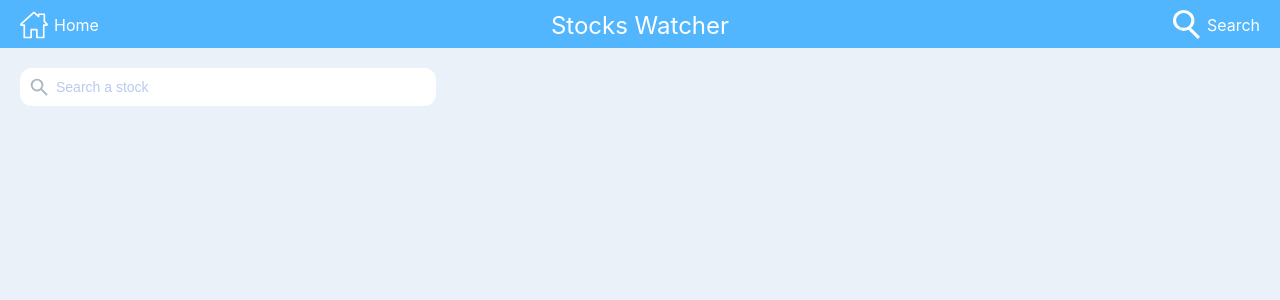
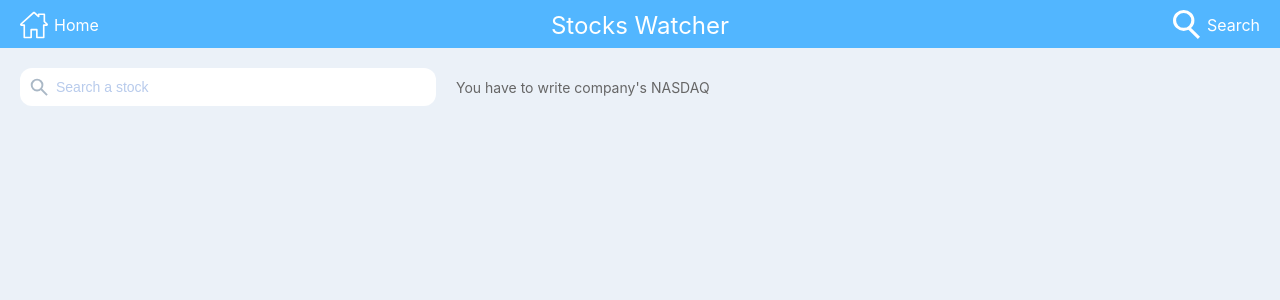
Before and after one commit to denbondd/react-stock-watcher, a React (Create React App) app: page /search in a window 1280 px wide. Shown: the top 300 px of the page. Built offline with nearby package versions, Linux system fonts and the light colour scheme.

Commit message:
start making search component

```diff
--- a/src/components/search/Search.css
+++ b/src/components/search/Search.css
@@ -33,3 +33,13 @@
 .search_icon {
     width: 18px;
 }
+
+.first_row {
+    display: flex;
+    align-items: center;
+}
+
+.search_hint {
+    font-size: 14px;
+    color: var(--gray);
+}
--- a/src/components/search/Search.js
+++ b/src/components/search/Search.js
@@ -2,17 +2,37 @@ import React from 'react'
 import search from '../../images/search_icon.svg'
 import './Search.css'
 
-function Search() {
+export default class Search extends React.Component {
+    constructor(props) {
+        super(props);
+        this.state = {
+            company: ''
+        }
+    }
+
+    searchEditText;
+
+    componentDidMount() {
+        this.searchEditText = document.getElementById('searchInp');
+    }
+
+    onSearchButtonClick = () => {
+        this.setState({company: this.searchEditText.value})
+    }
+
+    render() {
         return (
             <div>
+                <div className='first_row'>
                     <div className='search'>
-                <button className='search_btn'>
+                        <button className='search_btn' onClick={this.onSearchButtonClick}>
                             <img className='search_icon' src={search} alt='seacch_icon' />
                         </button>
-                <input className='search_input' placeholder='Search a stock' />
+                        <input id='searchInp' className='search_input' placeholder='Search a stock' />
+                    </div>
+                    <p className='search_hint'>You have to write company's NASDAQ</p>
                 </div>
             </div>
         )
     }
-
-export default Search
+}
```
Lines whose indentation alone changed are shown as unchanged.
